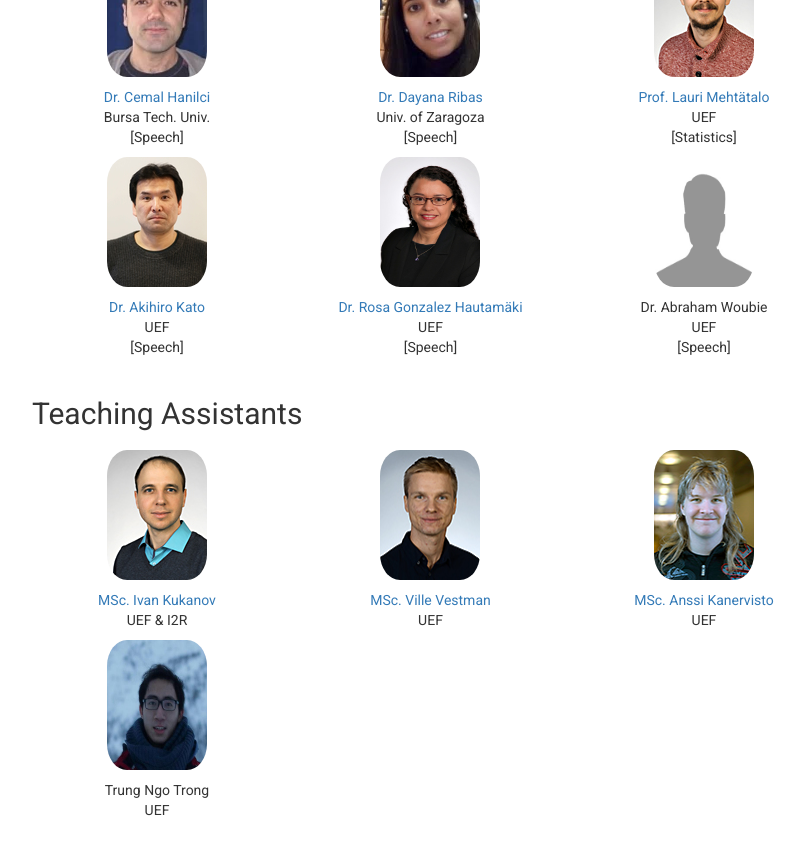
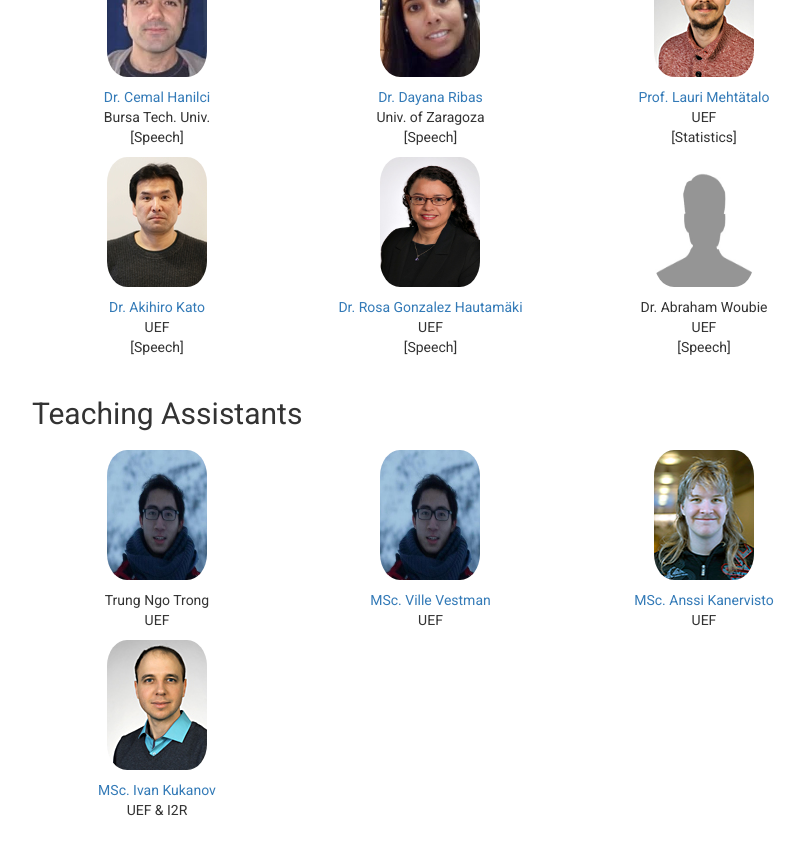
Before and after one commit to abrahamwoubie/Summer_School_RL, a Jekyll site: the page built from people.md, in a window 1280 px wide and 900 px high, scrolled down 950 px. Shown: the top 855 px of the window, without its empty margins (173-977 px from the left). Built offline with Jekyll 4.4.1, drawn with Linux system fonts in a browser that asks for light colours; nearby versions of some CDN libraries.

Commit message:
playing with images

```diff
--- a/_data/people.yml
+++ b/_data/people.yml
@@ -58,18 +58,18 @@ lecturers:
 
 
 teaching_assistants:
-- name: "MSc. Ivan Kukanov"
-  organization: "UEF & I2R"
-  photo: "img/ivan.jpg"
-  site: "http://kukanov.com/"
+- name: "Trung Ngo Trong"
+  organization: "UEF"
+  photo: "img/trung.jpg"
 - name: "MSc. Ville Vestman"
   organization: "UEF"
-  photo: "img/villev.jpg"
+  photo: "img/trung.jpg"
   site: "http://cs.uef.fi/~vvestman/"
 - name: "MSc. Anssi Kanervisto"
   organization: "UEF"
   photo: "img/anssi.jpg"
   site:  "http://cs.uef.fi/~anssk/"
-- name: "Trung Ngo Trong"
-  organization: "UEF"
-  photo: "img/trung.jpg"
+- name: "MSc. Ivan Kukanov"
+  organization: "UEF & I2R"
+  photo: "img/ivan.jpg"
+  site: "http://kukanov.com/"
```
